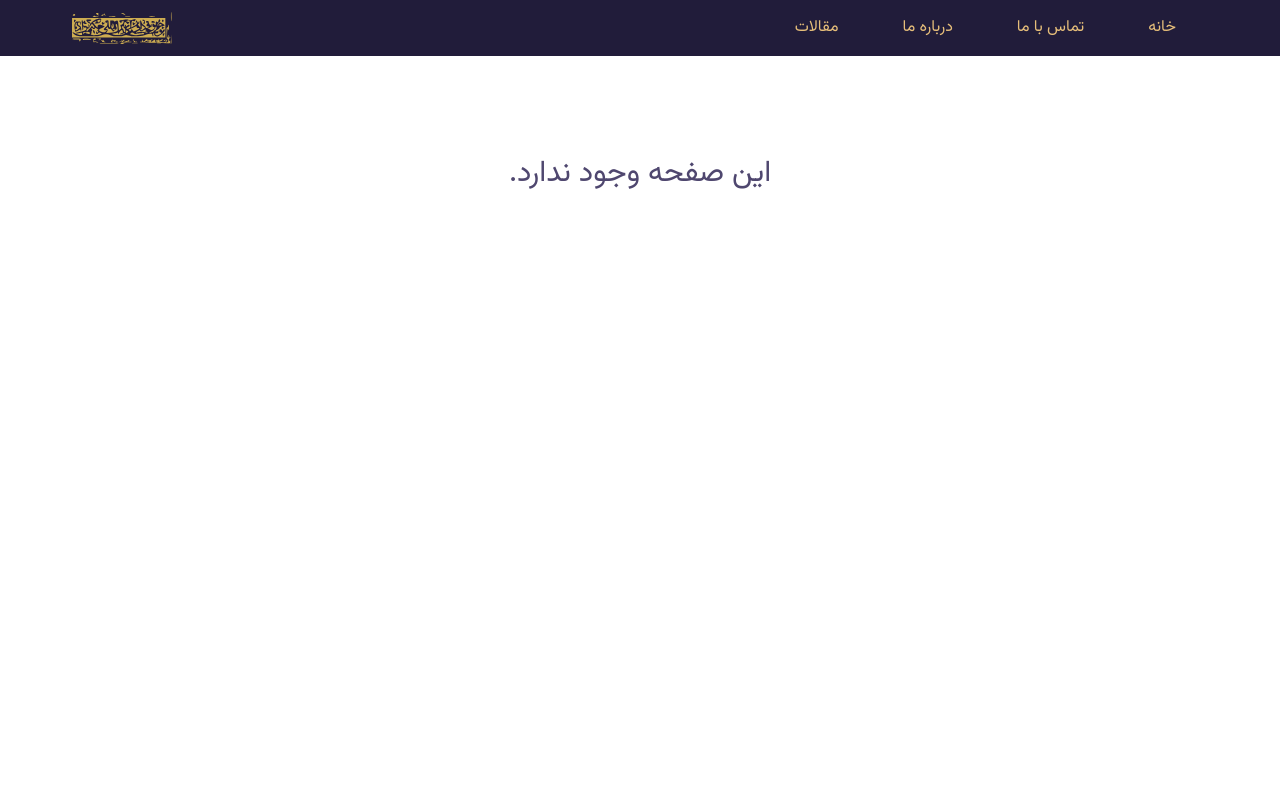
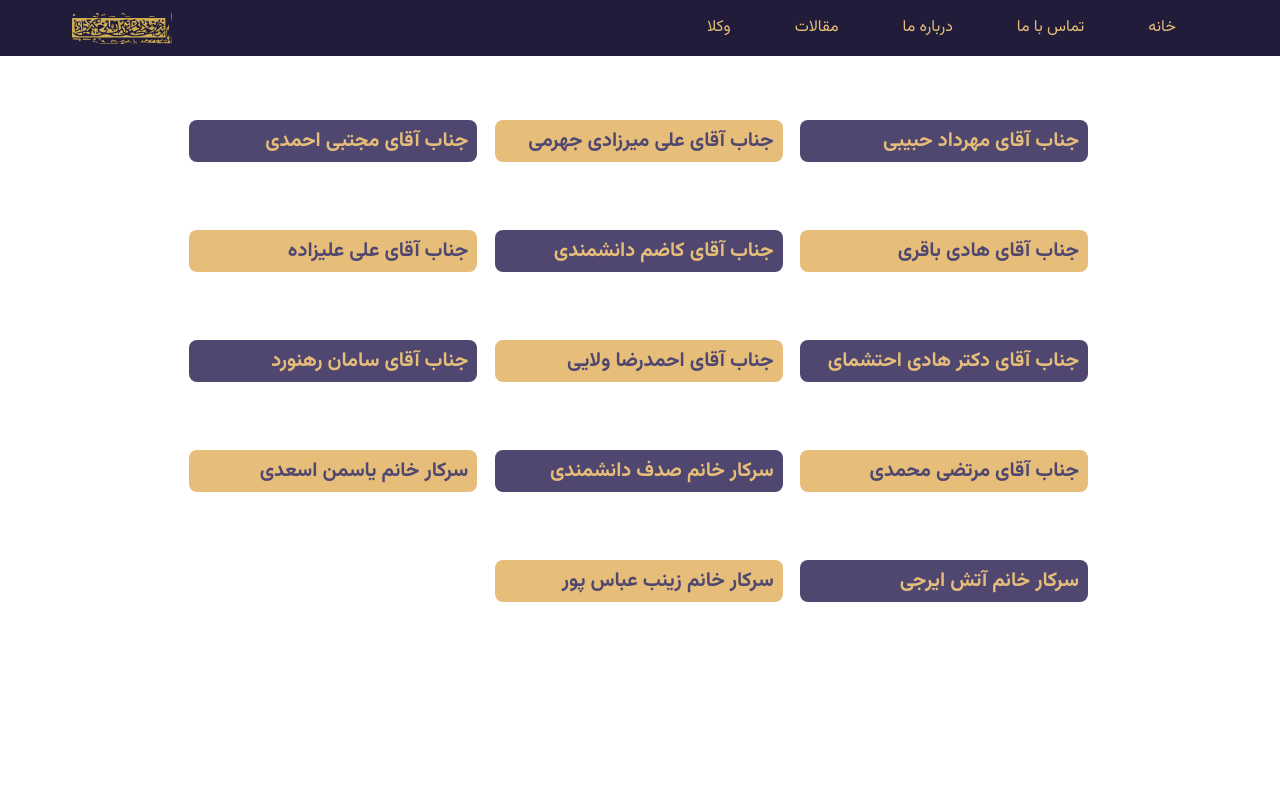
Before and after one commit to parham-mosadeq/hakimi-law, a Next.js app: page /lawyers in a window 1280 px wide. Before the commit this address had no page. Shown: the top 800 px of the page. Built offline with nearby package versions, Linux system fonts and the light colour scheme.

Commit message:
create lawyers page

```diff
--- a/data/db.json
+++ b/data/db.json
@@ -47,6 +47,92 @@
         "question": "علاوه بر کارهای حقوقی چه اهداف دیگری دارید؟",
         "answer": "انجام امور غیر قضایی از قبیل امور ثبتی، شهرداری، اعزام دانشجو به واسطه مرجع ذیصلاح در زمره اهداف دیگر این مؤسسه است."
       }
+    ],
+    "lawyers": [
+      {
+        "id": "1",
+        "sex": "male",
+        "name": "مهرداد حبیبی",
+        "desc": ""
+      },
+      {
+        "id": "2",
+        "sex": "male",
+        "name": "علی میرزادی جهرمی",
+        "desc": ""
+      },
+      {
+        "id": "3",
+        "sex": "male",
+        "name": "مجتبی احمدی",
+        "desc": ""
+      },
+      {
+        "id": "4",
+        "sex": "male",
+        "name": "هادی باقری",
+        "desc": ""
+      },
+      {
+        "id": "5",
+        "sex": "male",
+        "name": "کاضم دانشمندی",
+        "desc": ""
+      },
+      {
+        "id": "6",
+        "sex": "male",
+        "name": "علی علیزاده",
+        "desc": ""
+      },
+      {
+        "id": "7",
+        "sex": "male",
+        "name": "دکتر هادی احتشمای",
+        "desc": ""
+      },
+      {
+        "id": "8",
+        "sex": "male",
+        "name": "احمدرضا ولایی",
+        "desc": ""
+      },
+      {
+        "id": "9",
+        "sex": "male",
+        "name": "سامان رهنورد",
+        "desc": ""
+      },
+      {
+        "id": "10",
+        "sex": "male",
+        "name": "مرتضی محمدی",
+        "desc": ""
+      },
+      {
+        "id": "11",
+        "sex": "female",
+        "name": "صدف دانشمندی",
+        "desc": ""
+      },
+      {
+        "id": "12",
+        "sex": "female",
+        "name": "یاسمن اسعدی",
+        "desc": ""
+      },
+      {
+        "id": "13",
+        "sex": "female",
+        "name": "آتش ایرجی",
+        "desc": ""
+      },
+      {
+        "id": "14",
+        "sex": "female",
+        "name": "زینب عباس پور",
+        "desc": ""
+      }
     ]
   }
 }
--- a/src/components/layouts/Navbar.js
+++ b/src/components/layouts/Navbar.js
@@ -5,8 +5,8 @@ import { HiX, HiMenu } from 'react-icons/hi';
 import { useRouter } from 'next/router';
 function Navbar() {
   const router = useRouter();
-  const navItems = ['خانه', 'تماس با ما', 'درباره ما', 'مقالات'];
-  const navLinks = ['home', 'contact-us', 'about-us', 'blogs'];
+  const navItems = ['خانه', 'تماس با ما', 'درباره ما', 'مقالات', 'وکلا'];
+  const navLinks = ['home', 'contact-us', 'about-us', 'blogs', 'lawyers'];
   const [isOpen, setIsOpen] = useState(false);
 
   const handleToggle = () => setIsOpen(() => !isOpen);
--- a/src/components/modules/about-us/AboutUsCards.js
+++ b/src/components/modules/about-us/AboutUsCards.js
@@ -77,7 +77,6 @@ function AboutUsCards() {
               <li> شرکت پارت کاسپین کارمانیا</li>
             </div>
             <div>
-              <li> شرکت انبوه سازان همای تهران (پروژه کیش مال) </li>
               <li> صنایع الکترونیک افشار </li>
               <li> شرکت پروشات آداک قشم</li>
               <li> شرکت کشتیرانی ناوگان اقیانوس اطلس</li>
--- /dev/null
+++ b/src/components/templates/LawyersPage.js
@@ -0,0 +1,34 @@
+import React from 'react';
+import { data } from '../../../data/db';
+
+export default function LawyersPage() {
+  const { lawyers } = data;
+  const pronoun = {
+    male: 'جناب آقای',
+    female: 'سرکار خانم',
+  };
+  return (
+    <section className='min-h-screen max-w-4xl mx-auto'>
+      <article className='mt-10 md:grid lg:grid-cols-3  gap-5 '>
+        {lawyers.map((i) => {
+          return (
+            <div
+              key={i.id}
+              className={`${
+                i.id % 2 === 0 ? 'bg-main_logo_color' : 'bg-main_footer_color'
+              } rounded-lg w-72 mx-auto my-6 `}
+            >
+              <h2
+                className={`${
+                  i.id % 2 === 0 ? '' : ' text-main_logo_color'
+                } text-xl font-bold`}
+              >
+                {pronoun[i.sex]} {i.name}
+              </h2>
+            </div>
+          );
+        })}
+      </article>
+    </section>
+  );
+}
--- /dev/null
+++ b/src/pages/lawyers/index.js
@@ -0,0 +1,8 @@
+import LawyersPage from '@/components/templates/LawyersPage';
+export default function Lawyers() {
+  return (
+    <div>
+      <LawyersPage />
+    </div>
+  );
+}
```
